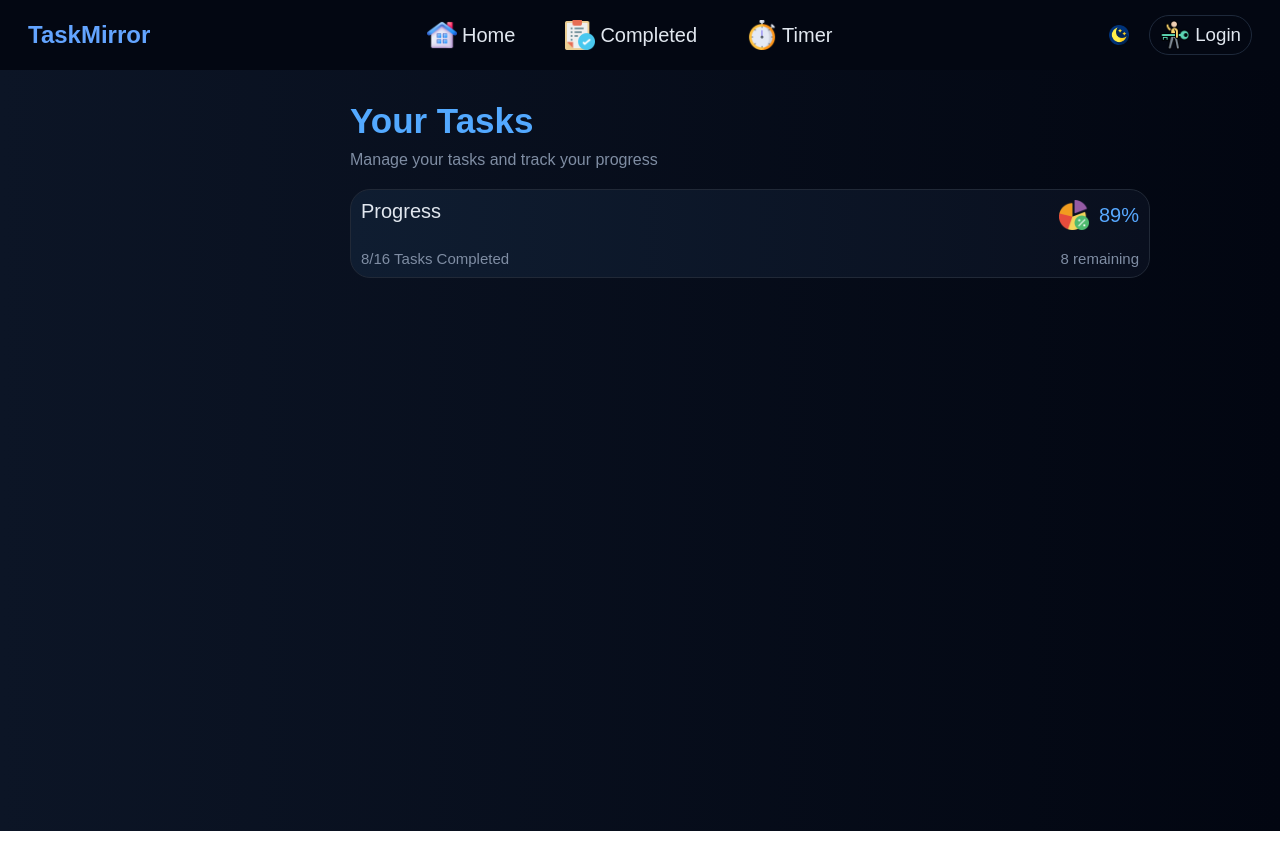
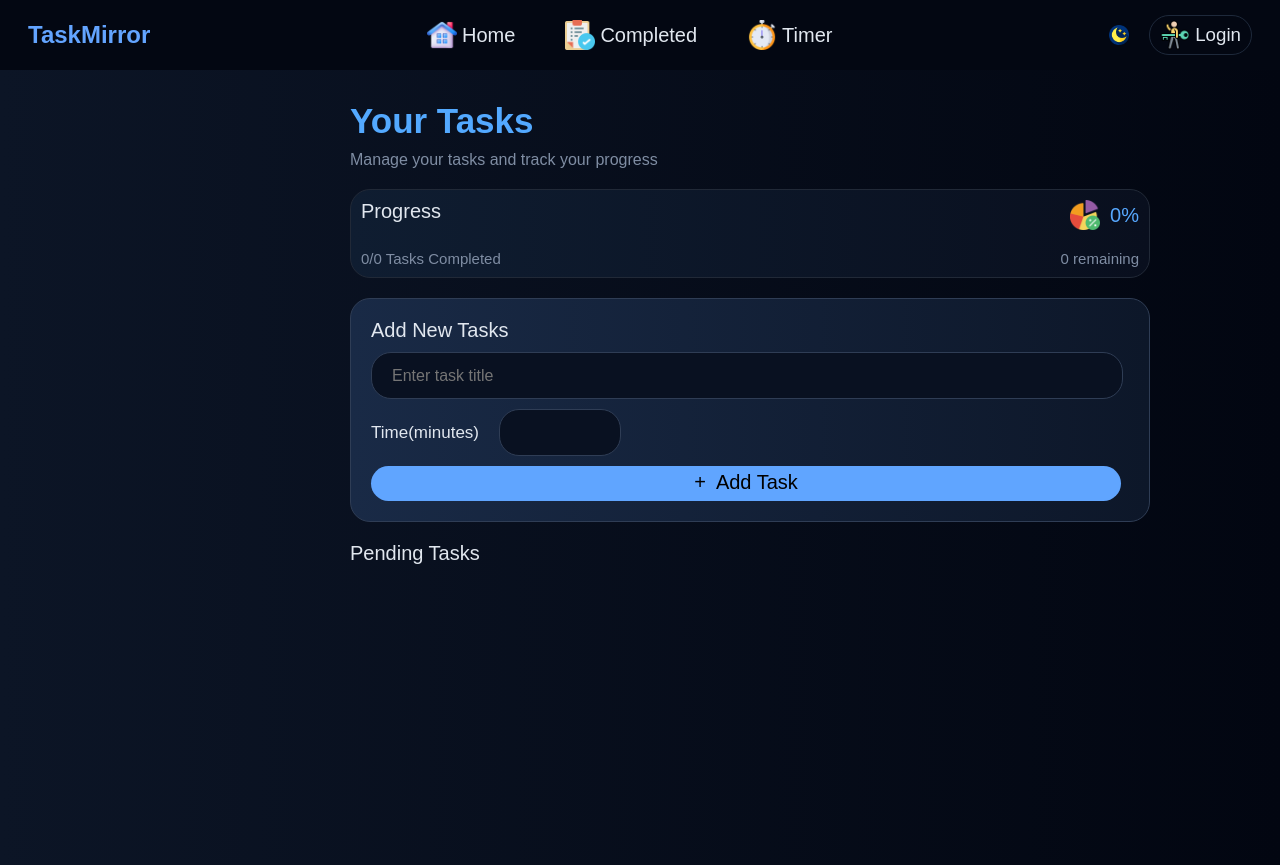
Before and after one commit to deepanshu-sharma425/taskmirror, a Next.js app: page / in a window 1280 px wide. Before the commit the page ends 831 px from the top, so only its background shows below. Built offline with nearby package versions, Linux system fonts and the light colour scheme.

Commit message:
maded home page partilaly

```diff
--- a/app/globals.css
+++ b/app/globals.css
@@ -2,6 +2,11 @@ html,body{
   margin: 0;
   padding:0;
   font-family: sans-serif;
+  box-sizing: border-box;
+
+}
+input {
+  all: unset;
 
 }
 button {
@@ -127,8 +132,9 @@ color: inherit;
   margin-top: 30px;
   padding-left: 350px;
   padding-top: 70px;
+ padding-bottom: 280px;
   background: linear-gradient(to right,#0c1526,#020611);
-  height: 100vh;
+
   display: flex;
   flex-direction: column;
   gap: 20px;
@@ -391,3 +397,112 @@ color: inherit;
   width: 30px;
   height: 30px;
 }
+.addtasksdiv{
+  background: linear-gradient(to right,#192a46,#0d1729);
+  border: 1px solid #2f3d55;
+  border-radius: 20px;
+  padding: 20px;
+  display: flex;
+  width: 800px;
+  flex-direction: column;
+gap: 10px;
+
+}
+.addnew{
+  font-size: 20px;
+  color: #e1e7ef;
+}
+.inputtaskbar input{
+  background-color: #091121;
+  width: 710px;
+  height: 25px;
+  padding:10px 20px;
+  border-radius: 20px;
+  color: #7f8da3;
+  border: 1px solid #2f3d55;
+
+
+}
+.addtimereachtask{
+  display: flex;
+  align-items: center;
+  gap: 20px;
+
+}
+.inputtimemin input{
+  background-color: #091121;
+  width: 80px;
+  height: 25px;
+  padding:10px 20px;
+  border-radius: 20px;
+  color: #7f8da3;
+  border: 1px solid #2f3d55;
+
+}
+.timename{
+  font-size: 17px;
+  color: #e1e7ef;
+}
+.buttonaddtask{
+  display: flex;
+  background-color: #60a5ff;
+  width: 710px;
+  height: 25px;
+  padding: 5px 20px;
+  gap: 10px;
+  font-size: 20px;
+  justify-content: center;
+  border-radius: 20px;
+}
+.pendingtask{
+  font-size: 20px;
+  color: #e1e7ef;
+  display: flex;
+  flex-direction: column;
+  gap: 20px;
+}
+.taskdisplayname1{
+  display: flex;
+  background: linear-gradient(to right,#192844,#030712);
+  border: 1px solid #2f3d55;
+  border-radius: 20px;
+  padding: 20px;
+  justify-content: space-between;
+  align-items: center;
+  width: 800px;
+}
+.imagesdoneedit{
+  display: flex;
+  gap: 10px;
+}
+.imagesdoneedit img{
+  width: 30px;
+  height: 30px;
+}
+.tasktimeduration{
+  display: flex;
+  gap: 10px;
+  align-items: center;
+}
+.tasktimeduration img{
+  width: 30px;
+  height: 30px;
+}
+.taskname11{
+  display: flex;
+  flex-direction: column;
+  gap: 10px;
+}
+.taskname12{
+  color: #e1e7ef;
+  font-size: 19px;
+}
+.timedisplay{
+  font-size: 15px;
+  color: #7f8da3;
+}
+.displaypendingtask{
+  display: flex;
+  flex-direction: column;
+  gap: 20px;
+}
--- a/app/home/page.jsx
+++ b/app/home/page.jsx
@@ -1,39 +1,94 @@
 'use client'
-import React,{useState} from 'react'
+import React, { useState } from 'react'
 
+function Taskshow({ name, time, onDelete, onComplete, onEdit }) {
+  return (
+    <div className='taskdisplayname1'>
+      <div className="taskname11">
+        <div className="taskname12"><p>{name}</p></div>
+        <div className="tasktimeduration">
+          <div className="imageti">
+            <img src="timer.png" alt="" />
+          </div>
+          <div className="timedisplay">
+            <p>{time}min</p>
+          </div>
+        </div>
+        <div className="progressionbar12">
+          <div className="progressionbarfill12"></div>
+        </div>
+      </div>
+      <div className="imagesdoneedit">
+        <div onClick={onComplete} className="imgdone">
+          <img src="done.png" alt="" />
+        </div>
+        <div onClick={onEdit} className="imgedit">
+          <img src="edit.png" alt="" />
+        </div>
+        <div onClick={onDelete} className="imgdeleter">
+          <img src="delete.png" alt="" />
+        </div>
+      </div>
+    </div>
+  )
+}
 
 function Homes() {
-  const[task,settask]=useState([])
-  const[input,setinput]=useState('')
-  const[editindex,seteditindex]=useState(null)
-  const[edittext,setedittext]=useState('')
+  const [task, settask] = useState([])
+  const [input, setinput] = useState('')
+  const [timeInput, setTimeInput] = useState('')
+  const [editindex, seteditindex] = useState(null)
+  const [edittext, setedittext] = useState('')
 
-  function handleinput(e){
-    setinput(e.target.value())
+  function handleinput(e) {
+    setinput(e.target.value)
   }
-  function handletasks(){
-    settask(prev=>[{text:input.trim(),completed:false},...prev])
+
+  function handleTimeInput(e) {
+    setTimeInput(e.target.value)
   }
-  function deletetask(index){
-    const alltask=[...task]
-    alltask.slice(index,1)
+
+  function handletasks() {
+    if (input.trim() === '' || timeInput.trim() === '') return
+    settask(prev => [{ text: input.trim(), time: timeInput, completed: false }, ...prev])
+    setinput('')
+    setTimeInput('')
+  }
+
+  function deletetask(index) {
+    const alltask = [...task]
+    alltask.splice(index, 1)
     settask(alltask)
   }
-  function editingtext(index){
+
+  function editingtext(index) {
     seteditindex(index)
     setedittext(task[index].text)
   }
-  function savingedit(index){
-    const alltask=[...task]
-    alltask[index]={...alltask[index],text:edittext}
+
+  function savingedit(index) {
+    const alltask = [...task]
+    alltask[index] = { ...alltask[index], text: edittext }
+    settask(alltask)
+    seteditindex(null)
+    setedittext('')
   }
 
+  function handleedit(e) {
+    setedittext(e.target.value)
+  }
 
+  function completed(index) {
+    settask(prev => prev.map((t, i) =>
+      i === index ? { ...t, completed: !t.completed } : t
+    ))
+  }
 
-
+  const activetask = task.filter((e) => !e.completed)
+  const closedtask = task.filter((e) => e.completed)
 
   return (
-    <div className="homes" >
+    <div className="homes">
       <div className="abouthome">
         <h1>Your Tasks</h1>
         <h5>Manage your tasks and track your progress</h5>
@@ -41,21 +96,75 @@ function Homes() {
       <div className="progressionbarinfo">
         <div className="progress">
           <div className="pro"><p>Progress</p></div>
-          <div className="precentdisplay"><img src="percent.png" alt="" /><p>89%</p></div>
-
+          <div className="precentdisplay">
+            <img src="percent.png" alt="" />
+            <p>
+              {task.length > 0
+                ? `${Math.round((closedtask.length / task.length) * 100)}%`
+                : '0%'}
+            </p>
+          </div>
         </div>
         <div className="probar">
-          <div className="probarfill">
-
-          </div>
+          <div
+            className="probarfill"
+            style={{
+              width: `${task.length > 0
+                ? (closedtask.length / task.length) * 100
+                : 0}%`,backgroundColor:task.length > 0?'#52a8ff':'#52a8ff'
+            }}
+          ></div>
         </div>
         <div className="displaycompletedtask">
           <div className="taskdone">
-            <p>8/16 Tasks Completed</p>
+            <p>{closedtask.length}/{task.length} Tasks Completed</p>
           </div>
           <div className="remaining">
-            <p>8 remaining</p>
+            <p>{activetask.length} remaining</p>
           </div>
+        </div>
+      </div>
+
+      <div className="addtasksdiv">
+        <div className="addnew"><p>Add New Tasks</p></div>
+        <div className="inputtaskbar">
+          <input
+            placeholder='Enter task title'
+            type="text"
+            value={input}
+            onChange={handleinput}
+          />
+        </div>
+        <div className="addtimereachtask">
+          <div className="timename"><p>Time(minutes)</p></div>
+          <div className="inputtimemin">
+            <input
+              type="number"
+              min='0'
+              value={timeInput}
+              onChange={handleTimeInput}
+            />
+          </div>
+        </div>
+        <button onClick={handletasks} className="buttonaddtask">
+          <div className="mgadd"><p>+</p></div>
+          <div className="addtaskpname"><p>Add Task</p></div>
+        </button>
+      </div>
+
+      <div className="pendingtask">
+        <div className='pendingtask'><p>Pending Tasks</p></div>
+        <div className="displaypendingtask">
+          {activetask.map((e, index) => (
+            <Taskshow
+              key={index}
+              name={editindex === index ? edittext : e.text}
+              time={e.time}
+              onDelete={() => deletetask(index)}
+              onComplete={() => completed(index)}
+              onEdit={() => editingtext(index)}
+            />
+          ))}
         </div>
       </div>
     </div>
```
